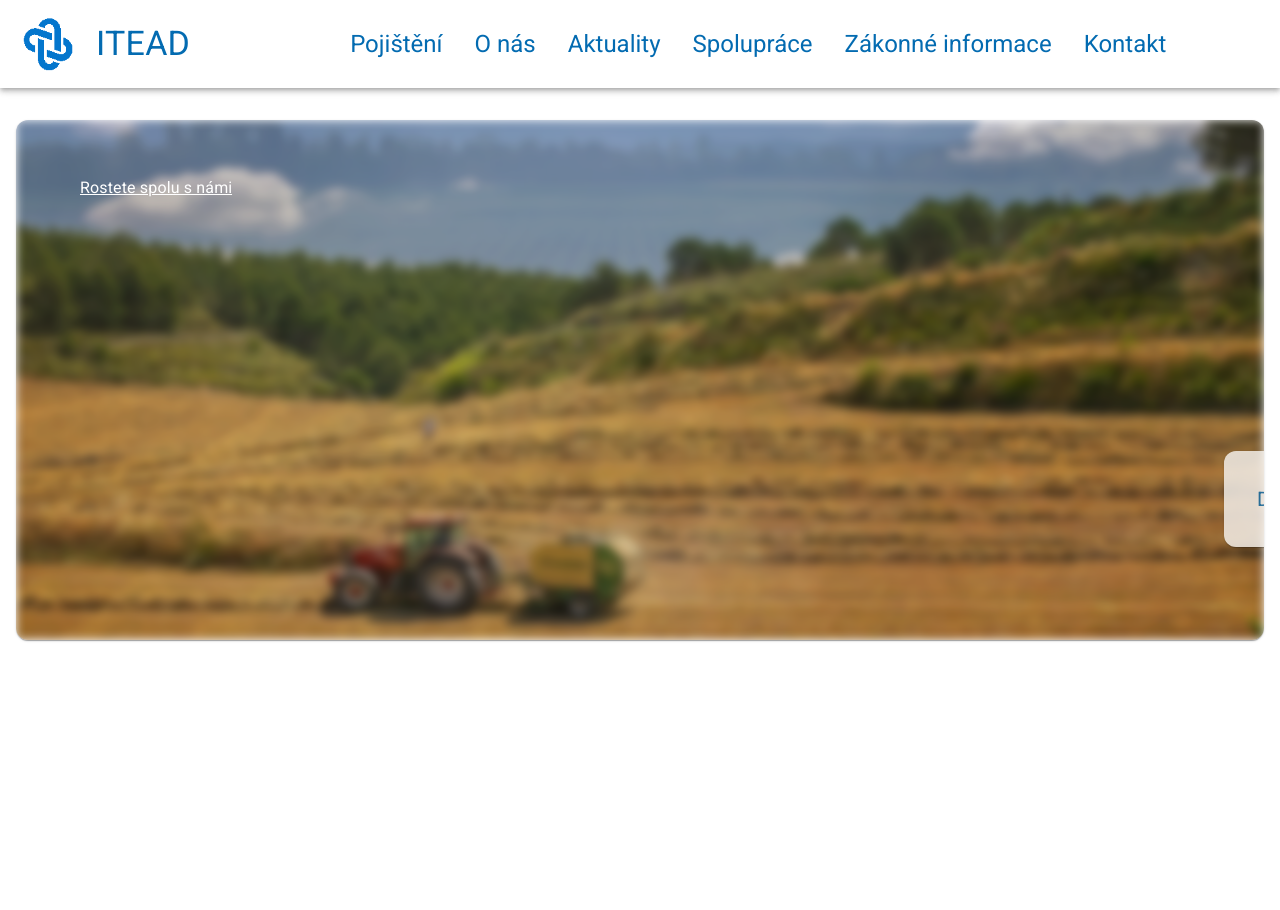
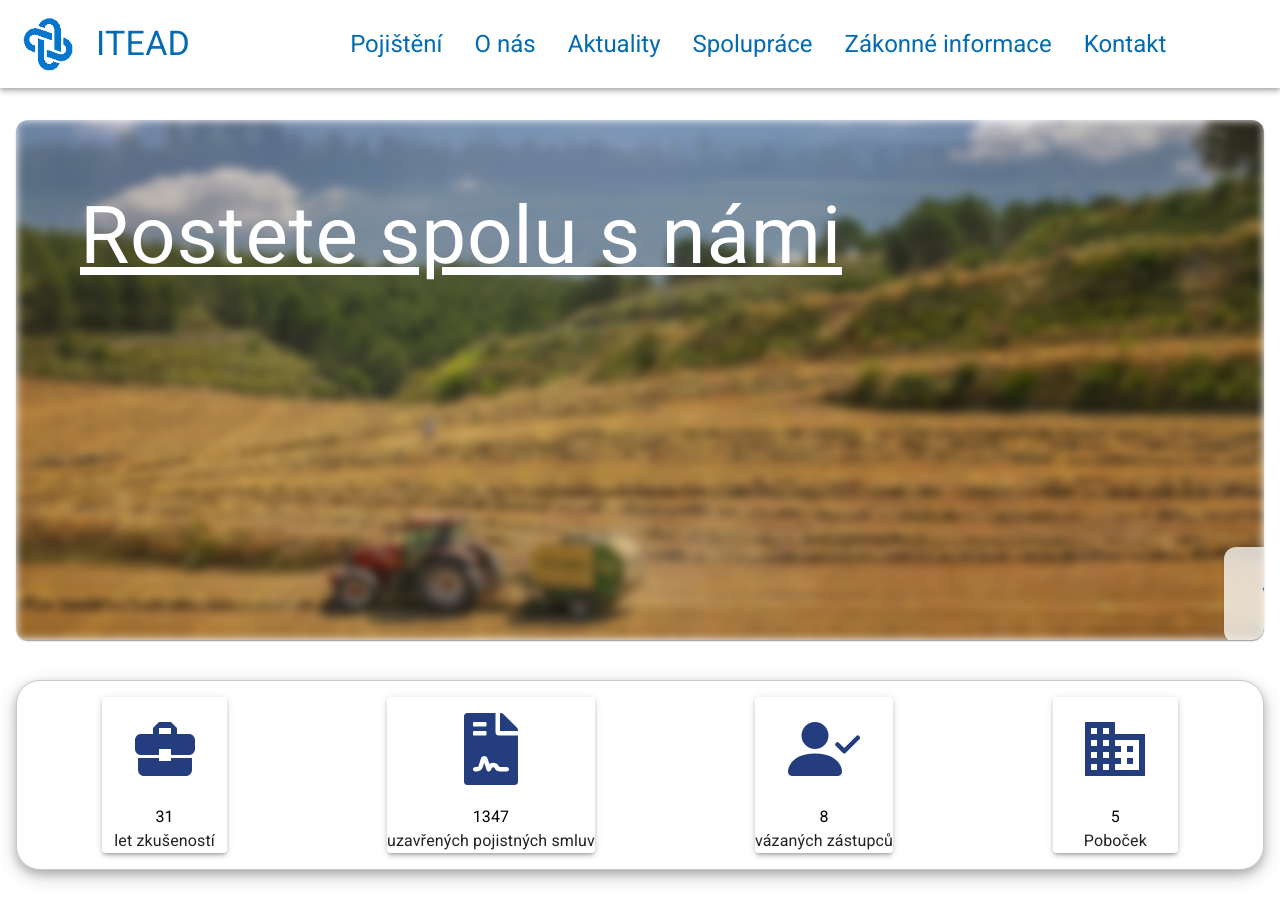
Before and after one commit to Destingem/Itead, a Next.js app: page / in a window 1280 px wide. Before the commit the page ends 800 px from the top, so only its background shows below. Built offline with nearby package versions, Linux system fonts and the light colour scheme.

Commit message:
added facts

```diff
--- /dev/null
+++ b/components/Facts/Fact.js
@@ -0,0 +1,13 @@
+import { Paper, Typography } from "@mui/material";
+import styles from "./Fact.module.css"
+
+export default function Fact(props){
+
+    return(
+        <Paper elevation={3} className={styles.fact}>
+        <p className={styles.icon}>{props.icon}</p>
+        <Typography className={styles.counter}>{props.counter}</Typography>
+        <Typography className={styles.text}>{props.text}</Typography>
+        </Paper>
+    )
+}
--- /dev/null
+++ b/components/Facts/Fact.module.css
@@ -0,0 +1,18 @@
+.fact{
+    min-width: 10%;
+    margin: 2vh 10vh;
+    justify-content: center;
+    display: flex;
+    flex-direction: column;
+    align-items: center;
+
+
+}
+.counter{
+    color: black;
+
+}
+.icon svg{
+    color:#243d7f;
+    font-size: 9vh;
+}
--- /dev/null
+++ b/components/Facts/Facts.js
@@ -0,0 +1,26 @@
+import Fact from "./Fact";
+import styles from "./Facts.module.css";
+import { MdBusinessCenter, MdBusiness } from "react-icons/md";
+import { FaFileContract } from "react-icons/fa";
+import { BsFillPersonCheckFill } from "react-icons/bs";
+export default function Facts() {
+  const factsArray = [
+    { counter: 31, icon: <MdBusinessCenter />, text: "let zkušeností" },
+    {
+      counter: 1347,
+      icon: <FaFileContract />,
+      text: "uzavřených pojistných smluv",
+    },
+    { counter: 8, icon: <BsFillPersonCheckFill />, text: "vázaných zástupců" },
+    { counter: 5, icon: <MdBusiness />, text: "Poboček" },
+  ];
+  return (
+    <div className={styles.list}>
+      {factsArray.map((fact) => {
+        return (
+          <Fact counter={fact.counter} icon={fact.icon} text={fact.text} />
+        );
+      })}
+    </div>
+  );
+}
--- /dev/null
+++ b/components/Facts/Facts.module.css
@@ -0,0 +1,11 @@
+
+.list{
+    display: flex;
+    margin: 5vh 2vh;
+    justify-content: center;
+    border-color: rgba(0, 0, 0, 0.034);
+    border: 1px rgba(0, 0, 0, 0.212) solid;
+    border-radius: 3vh;
+    box-shadow: 0 4px 8px 0 rgba(0, 0, 0, 0.2), 0 6px 20px 0 rgba(0, 0, 0, 0.2);
+
+}
--- a/components/Homepage/AnimatedPoster.js
+++ b/components/Homepage/AnimatedPoster.js
@@ -13,13 +13,13 @@ export default function AnimatedPoster() {
     <Card sx={{ borderRadius: 3 }} className={styles.poster}>
       <div className={styles.poster_animation}></div>
       <div className={styles.header}>
-        <Typography color="white" className={styles.header}>
+        <Typography color="white" className={styles.header} fontSize="10vh">
           Rostete spolu s námi
         </Typography>
       </div>
       <button onClick={handleClick} href="/pojisteni">
       <Card sx={{ borderRadius: 3, minWidth: 275, marginLeft: 150}} className={styles.click}  >
-      <Typography color="#036bb1"   variant="button" component="p" >Dozvědět se více   <AiOutlineArrowRight /></Typography>
+      <Typography color="#036bb1"   variant="button" component="p" >Více o pojistění <AiOutlineArrowRight /></Typography>
       </Card>
       </button>
     </Card>
--- a/components/Homepage/Homepage.js
+++ b/components/Homepage/Homepage.js
@@ -1,11 +1,12 @@
 import AnimatedPoster from "./AnimatedPoster";
-
+import Facts from "../Facts/Facts";
 
 export default function HomePage(){
 
     return(
         <body>
             <AnimatedPoster />
+            <Facts />
         </body>
 
     )
```
